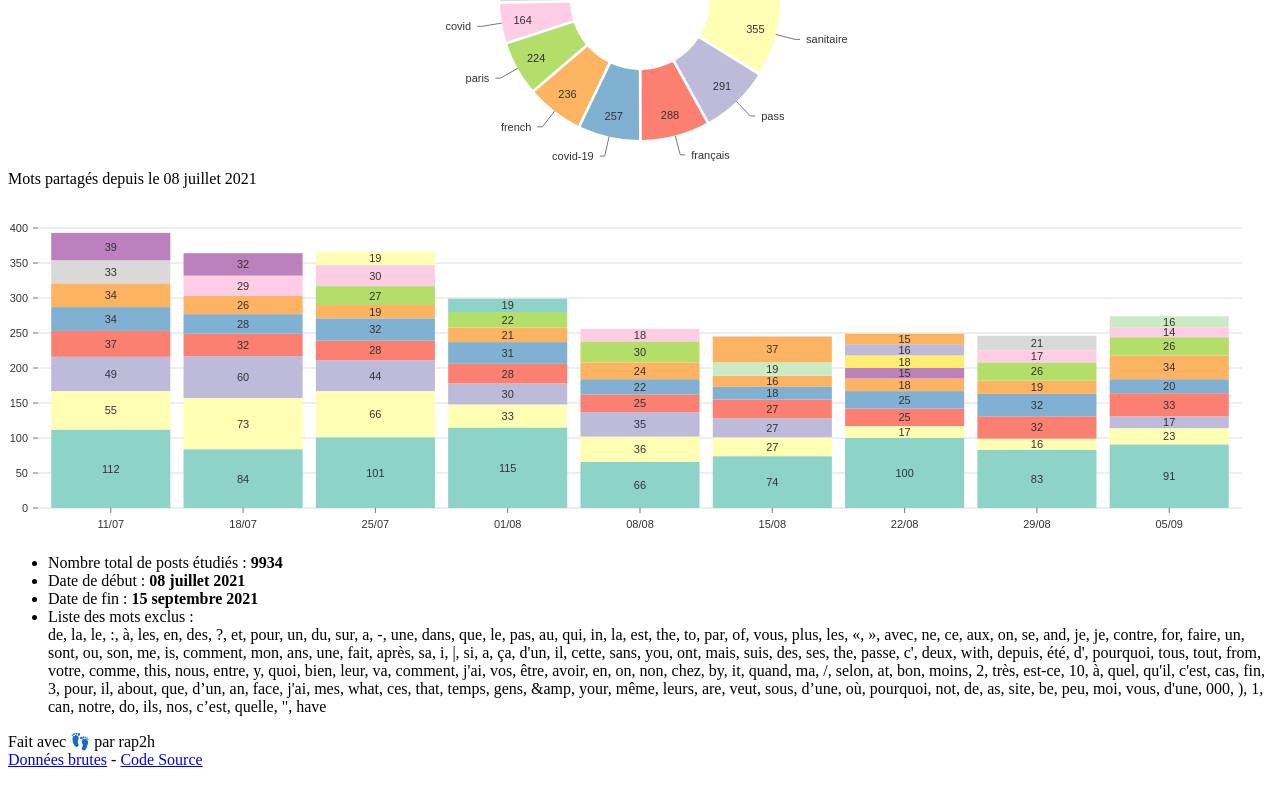
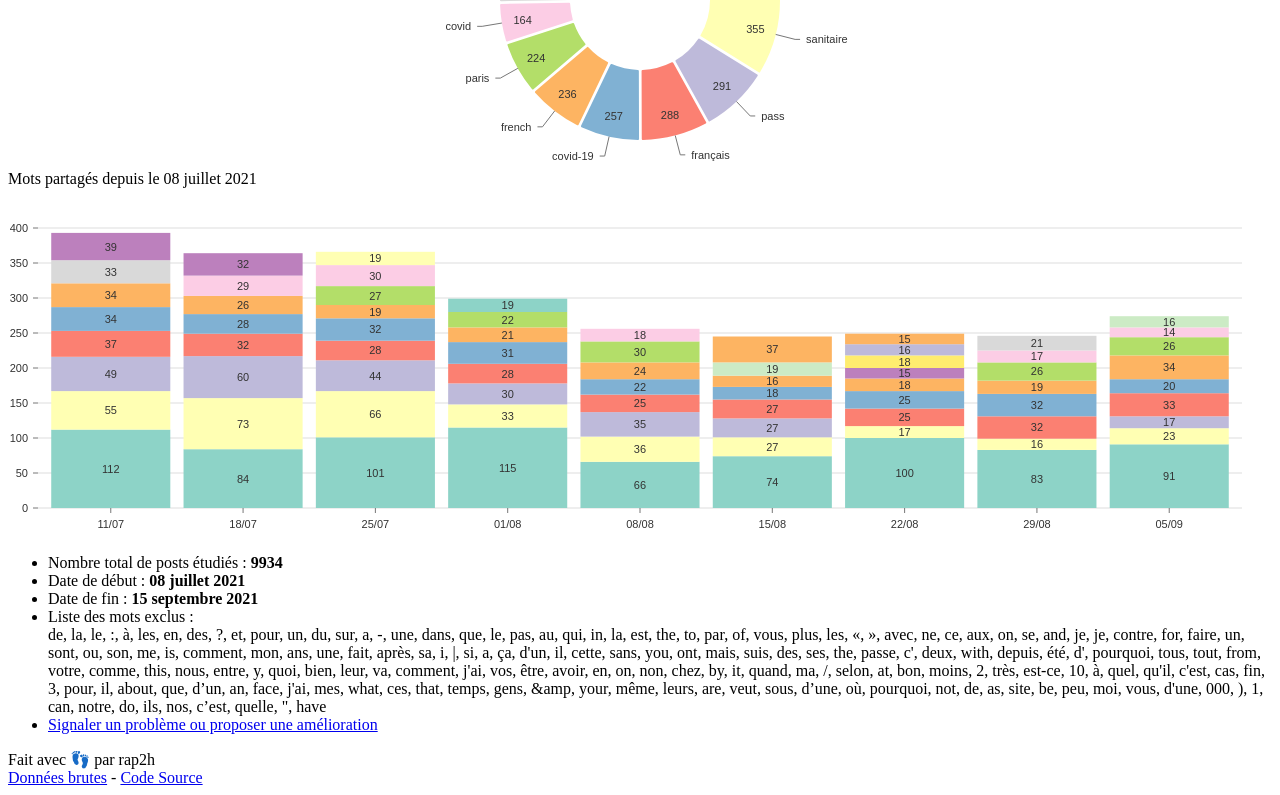
Before and after one commit to rap2hpoutre/ortf, a Next.js app: page / in a window 1280 px wide. Shown: the part 2051-2846 px from the top of the page. Built offline with nearby package versions, Linux system fonts and the light colour scheme.

Commit message:
chore: improve style

```diff
--- a/pages/index.tsx
+++ b/pages/index.tsx
@@ -15,7 +15,7 @@ export default function Home({ stats }) {
   return (
     <Wrapper>
       <div className="grid grid-cols-1 lg:grid-cols-2 gap-7 w-full">
-        <div className="bg-white rounded-xl shadow-one p-6 lg:col-span-2">
+        <div className="bg-white rounded-xl shadow px-2 py-4 lg:p-6 lg:col-span-2">
           <div className="text-center">
             <div className="text-sm font-semibold text-gray-900 mb-2">
               Évolution des 5 sites les plus partagés
@@ -26,14 +26,14 @@ export default function Home({ stats }) {
             <div style={{ height: "350px" }}>
               <ResponsiveAreaBump
                 colors={{ scheme: "set3" }}
-                margin={{ top: 40, right: 90, bottom: 30, left: 30 }}
+                margin={{ top: 40, right: 80, bottom: 30, left: 20 }}
                 data={stats.urlFrequencyDataForBumpArea}
               />
             </div>
           </div>
         </div>
 
-        <div className="bg-white rounded-xl shadow-one p-6">
+        <div className="bg-white rounded-xl shadow px-2 py-4 lg:p-6">
           <div className="text-center">
             <div className="text-sm font-semibold text-gray-900 mb-2">
               Sites partagés depuis le {startDateInFrench}
@@ -56,7 +56,7 @@ export default function Home({ stats }) {
             </div>
           </div>
         </div>
-        <div className="bg-white rounded-xl shadow-one p-6">
+        <div className="bg-white rounded-xl shadow px-2 py-4 lg:p-6">
           <div className="text-center">
             <div className="text-sm font-semibold text-gray-900 mb-2">
               Sites partagés depuis le {startDateInFrench}
@@ -72,7 +72,7 @@ export default function Home({ stats }) {
           </div>
         </div>
 
-        <div className="bg-white rounded-xl shadow-one p-6 lg:col-span-2">
+        <div className="bg-white rounded-xl shadow px-2 py-4 lg:p-6 lg:col-span-2">
           <div className="text-center">
             <div className="text-sm font-semibold text-gray-900 mb-2">
               Nombre de posts par jour
@@ -96,7 +96,7 @@ export default function Home({ stats }) {
           </div>
         </div>
 
-        <div className="bg-white rounded-xl shadow-one p-6 lg:col-span-2">
+        <div className="bg-white rounded-xl shadow px-2 py-4 lg:p-6 lg:col-span-2">
           <div className="text-center">
             <div className="text-sm font-semibold text-gray-900 mb-2">
               Évolution des 10 mots les plus partagés
@@ -107,14 +107,14 @@ export default function Home({ stats }) {
             <div style={{ height: "350px" }}>
               <ResponsiveAreaBump
                 colors={{ scheme: "set3" }}
-                margin={{ top: 40, right: 90, bottom: 30, left: 30 }}
+                margin={{ top: 40, right: 80, bottom: 30, left: 20 }}
                 data={stats.wordFrequencyDataForBumpArea}
               />
             </div>
           </div>
         </div>
 
-        <div className="bg-white rounded-xl shadow-one p-6">
+        <div className="bg-white rounded-xl shadow px-2 py-4 lg:p-6">
           <div className="text-center">
             <div className="text-sm font-semibold text-gray-900 mb-2">
               Mots partagés depuis le {startDateInFrench}
@@ -137,7 +137,7 @@ export default function Home({ stats }) {
             </div>
           </div>
         </div>
-        <div className="bg-white rounded-xl shadow-one p-6">
+        <div className="bg-white rounded-xl shadow px-2 py-4 lg:p-6">
           <div className="text-center">
             <div className="text-sm font-semibold text-gray-900 mb-2">
               Mots partagés depuis le {startDateInFrench}
@@ -153,7 +153,7 @@ export default function Home({ stats }) {
           </div>
         </div>
 
-        <div className="bg-white rounded-xl shadow-one p-6  lg:col-span-2">
+        <div className="bg-white rounded-xl shadow px-2 py-4 lg:p-6  lg:col-span-2">
           <div className="text-left">
             <ul className="list-disc pl-5 p-3">
               <li>
@@ -170,6 +170,16 @@ export default function Home({ stats }) {
                 <span className="text-gray-500 text-sm">
                   {stopWords.join(", ")}
                 </span>
+              </li>
+              <li>
+                <a
+                  href="https://github.com/rap2hpoutre/ortf/issues"
+                  target="_blank"
+                  rel="noopener noreferrer"
+                  className="text-blue-500 hover:underline"
+                >
+                  Signaler un problème ou proposer une amélioration
+                </a>
               </li>
             </ul>
           </div>
```
